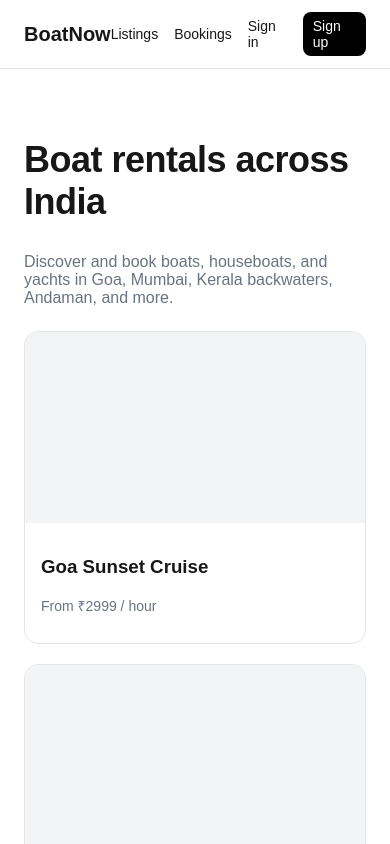
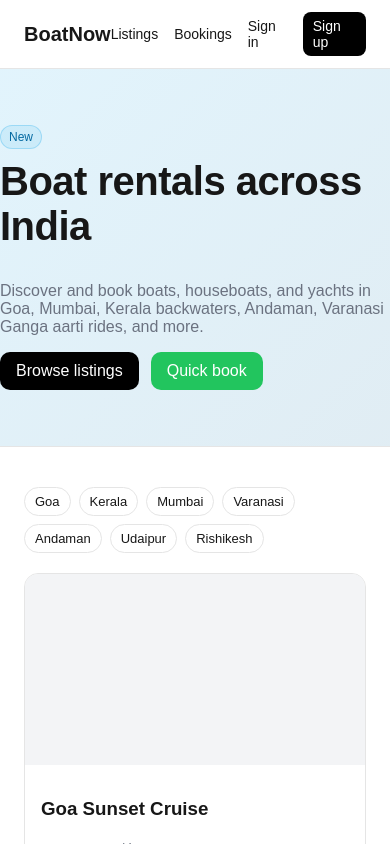
Before and after one commit to boatnow/boatnow-web, a Next.js app: page / in a window 390 px wide. Shown: the top 844 px of the page. Built offline with nearby package versions, Linux system fonts and the light colour scheme.

Commit message:
feat(theme): colorful hero, chips, and India rides; responsive polish

```diff
--- a/src/app/globals.scss
+++ b/src/app/globals.scss
@@ -3,6 +3,9 @@
 :root {
   --background: #ffffff;
   --foreground: #171717;
+  --brand: #0ea5e9; /* sky-500 */
+  --brand-dark: #0369a1; /* sky-700 */
+  --accent: #22c55e; /* green-500 */
 }
 
 @media (prefers-color-scheme: dark) {
@@ -48,3 +51,16 @@ a { color: inherit; text-decoration: none; }
 /* Navbar */
 .navbar { display:flex; align-items:center; justify-content:space-between; padding:12px 24px; border-bottom:1px solid #e5e5e5; background:rgba(255,255,255,.8); backdrop-filter:saturate(180%) blur(8px); position:sticky; top:0; z-index:20; }
 .navlinks { display:flex; align-items:center; gap:16px; font-size:14px; }
+
+/* Hero */
+.hero { background: linear-gradient(135deg, rgba(14,165,233,.12), rgba(3,105,161,.12)); border-bottom: 1px solid #e5e5e5; }
+.hero-inner { padding: 56px 0; }
+.badge { display:inline-block; font-size:12px; padding:4px 8px; border-radius:999px; background: rgba(14,165,233,.1); color: var(--brand-dark); border:1px solid rgba(14,165,233,.25); }
+.cta { display:flex; gap:12px; margin-top:16px; flex-wrap:wrap; }
+.btn-accent { background: var(--accent); color:#fff; }
+.btn-accent:hover { filter: brightness(.95); }
+
+/* Chips */
+.chips { display:flex; gap:8px; flex-wrap:wrap; }
+.chip { padding:6px 10px; border:1px solid #e5e5e5; border-radius:999px; background:#fff; cursor:pointer; font-size:13px; }
+.chip.active { border-color: var(--brand); color: var(--brand-dark); background: rgba(14,165,233,.08); }
--- a/src/app/page.jsx
+++ b/src/app/page.jsx
@@ -1,11 +1,26 @@
 export default function Home() {
   return (
+    <>
+    <section className="hero">
+      <div className="container hero-inner">
+        <span className="badge">New</span>
+        <h1 style={{fontSize: 40, fontWeight: 700, letterSpacing: -0.5, marginTop: 10}}>Boat rentals across India</h1>
+        <p className="muted" style={{marginTop: 10, maxWidth: 720}}>Discover and book boats, houseboats, and yachts in Goa, Mumbai, Kerala backwaters, Andaman, Varanasi Ganga aarti rides, and more.</p>
+        <div className="cta">
+          <a className="btn btn-primary" href="/listings">Browse listings</a>
+          <a className="btn btn-accent" href="/booking">Quick book</a>
+        </div>
+      </div>
+    </section>
+
     <section className="section">
       <div className="container">
-        <h1 style={{fontSize: 36, fontWeight: 600, letterSpacing: -0.5}}>Boat rentals across India</h1>
-        <p className="muted" style={{marginTop: 12, maxWidth: 640}}>Discover and book boats, houseboats, and yachts in Goa, Mumbai, Kerala backwaters, Andaman, and more.</p>
-
-        <div className="grid grid-3" style={{marginTop: 24}}>
+        <div className="chips">
+          {["Goa","Kerala","Mumbai","Varanasi","Andaman","Udaipur","Rishikesh"].map((p,i)=> (
+            <span key={i} className="chip">{p}</span>
+          ))}
+        </div>
+        <div className="grid grid-3" style={{marginTop: 20}}>
           {["Goa Sunset Cruise","Kerala Houseboat","Mumbai Yacht Ride"].map((name, idx) => (
             <a key={idx} className="card" href={`/listings/${idx+1}`}>
               <div className="card-media" />
@@ -22,5 +37,6 @@ export default function Home() {
         </div>
       </div>
     </section>
+    </>
   );
 }
```
Also changed, not shown: src/app/listings/page.jsx (+8 -0 lines).
